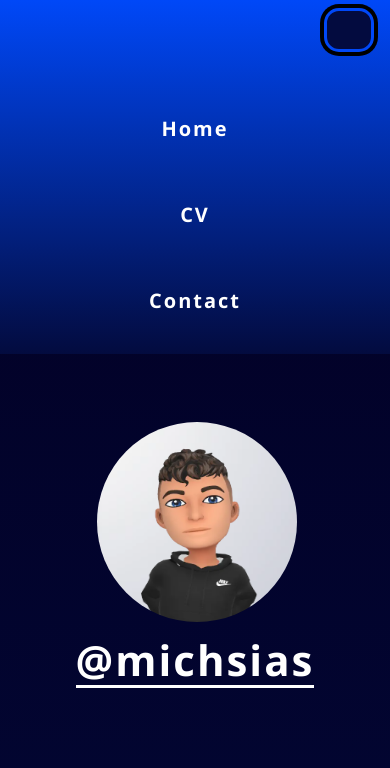
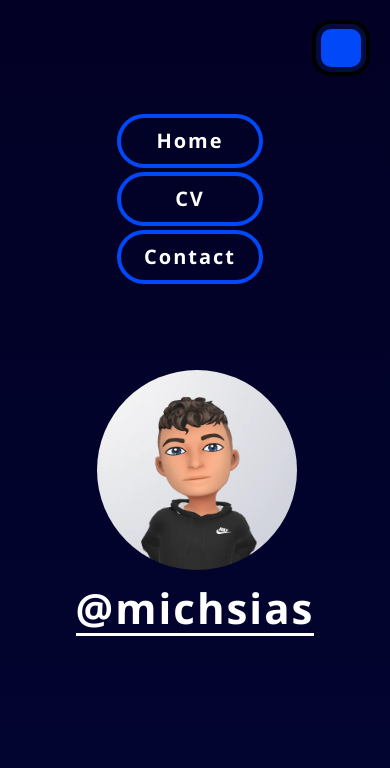
Before and after one commit to michsias/Portfolio, a plain HTML site: page home.html in a window 390 px wide. Both pictures are taken after a click on the button "Toggle navigation". Shown: the top 768 px of the page. Drawn offline with nearby package versions, Linux system fonts and the light colour scheme; files that its build step writes are made by us from their sources.

Commit message:
CSS navigation, then repair the timer codding

```diff
--- a/home.html
+++ b/home.html
@@ -32,9 +32,6 @@
 	<script src="https://cdnjs.cloudflare.com/ajax/libs/html5shiv/3.7.3/html5shiv.min.js"></script>
 	<![endif]-->
 
-    <!-- Link do arkusza stylów Bootstrap -->
-    <link href="https://maxcdn.bootstrapcdn.com/bootstrap/4.5.2/css/bootstrap.min.css" rel="stylesheet">
-
 
     <!-- Boostrap online
     <link href="https://cdn.jsdelivr.net/npm/bootstrap@5.0.2/dist/css/bootstrap.min.css"
@@ -43,6 +40,7 @@
           crossorigin="anonymous">
     -->
 
+
     <!-- Icons fontello-->
     <link rel="preconnect" href="https://fonts.googleapis.com">
     <link rel="preconnect" href="https://fonts.gstatic.com" crossorigin>
@@ -50,8 +48,9 @@
           rel="stylesheet">
     <link rel="stylesheet" href="font/css/fontello.css" >
 
+
     <!-- Boostrap local {28.07.2023} -->
-    <link rel="stylesheet" href="boostrap/css/bootstrap.min.css">
+    <link rel="stylesheet" href="bootstrap/css/bootstrap.min.css">
 
 
     <!-- My CSS-->
@@ -73,13 +72,13 @@
 
                 <div class="container-fluid justify-content-end" id="navBox">
 
-                    <button id="switch" class=" my-2 mx-3 navbar-toggler border-solid" type="button" data-bs-toggle="collapse" data-bs-target="#navMenu" aria-controls="navMenu" aria-expanded="false" aria-label="Toggle navigation">
+                    <button id="switch" class=" my-4 mx-4 navbar-toggler border-solid" type="button" data-bs-toggle="collapse" data-bs-target="#navMenu" aria-controls="navMenu" aria-expanded="false" aria-label="Toggle navigation">
                         <span class="navbar-toggler-icon"></span>
                     </button>
 
-                    <div class="pt-3 collapse navbar-collapse justify-content-end" id="navMenu">
+                    <div class="pt-3 pb-3 collapse navbar-collapse justify-content-end" id="navMenu">
 
-                        <ul class="navbar-nav">
+                        <ul class="mx-5 navbar-nav d-flex align-items-center">
 
                           <li class="nav-item">
                             <a class="nav-link" href="#">Home</a>
@@ -172,11 +171,11 @@
 
                                     <div id="coddingTimer">
 
-                                        <div id="divFrame" onmouseover="changeContent(true)" onmouseout="changeContent(false)">
+                                        <div id="divFrame">
 
                                             <div id="coddingTitle">
                                                 <h2>
-                                                    Codding since:
+                                                    Coding since:
                                                 </h2>
                                             </div>
 
--- a/main.css
+++ b/main.css
@@ -143,7 +143,7 @@ h1 > a:hover
 }
 
 /* ### */
-#navBox
+#navMenu
 {
     max-width: 1400px;
 }
@@ -156,28 +156,15 @@ h1 > a:hover
 
 .nav-item
 {
-    width: 100px;
+    width: 150px;
+    margin-right: 10px;
     text-align: center;
-}
-
-@media (max-width: 1200px)
-{
-    .nav-item
-    {
-        width: 100%;
-        text-align: center;
-        padding: 10px;
-        margin-bottom: 20px;
-    }
-    .nav-item:first-child
-    {
-        margin-top: 20px;
-    }
+    padding: 2px;
 }
 
 .navBox-bg
 {
-    background: linear-gradient(to top, #030b3f, #0048f8);
+    background: #0048f8;
 }
 
 .nav-link
@@ -185,37 +172,24 @@ h1 > a:hover
     font-weight: 700;
     color: white;
 
+    border: 4px solid #0048f8;
+    border-radius: 50px;
+
     letter-spacing: 2px;
 
-    transition: all 0.35s ease-in-out;
+    transition: all .5s ease-in-out;
 }
 
 .nav-link:hover
-    {
-        font-weight: 750;
+{
 
-        color: #0048f8;
+        background-color: #0048f8;
+        border: 4px solid #020127;
+        color: #020127;
 
-        -ms-transform: scale(1.1);
-        -webkit-transform: scale(1.1);
-        transform: scale(1.1);
-    }
-
-@media (max-width: 1200px)
-{
-    .nav-link:hover
-    {
-        color: #030b3f;
-    }
-}
-
-@media (min-width: 1200px)
-{
-    .navbar-nav
-    {
-        margin-right: 150px;
-        margin-top: 20px;
-    }
+        -ms-transform: scale(0.95);
+        -webkit-transform: scale(0.95);
+        transform: scale(0.95);
 }
 
 .navbar-toggler
@@ -223,15 +197,9 @@ h1 > a:hover
     width: 50px;
 
     background-color: #0048f8;
-    border: 3px #030b3f solid;
+    border: 5px #030b3f solid;
     border-radius: 15px;
     transition: all .3s ease-in-out;
-}
-
-.activeBurger
-{
-    background: #030b3f;
-    border: 3px #0048f8 solid;
 }
 
 /* ################################################## */
@@ -380,6 +348,7 @@ h2 > span
 {
     margin: 0;
     margin-top: 5px;
+    height: 20px;
 
     color: white;
     font-weight: 400;
--- a/main.js
+++ b/main.js
@@ -1,87 +1,30 @@
-//Licznik nauki
-
-// Deklaracja stałej daty rozpoczęcia nauki
 const start_HTML = new Date('2023-05-14');
 const start_JS = new Date('2023-08-02');
 
-//Uchytw na id znacznika p
 const coddingHTML = document.getElementById('HTML-CSS');
 const coddingJS = document.getElementById('JS');
 
-//Funkcja przyjmuje dwa agumenty i zwraca liczbe dni nauki
-function updateTimer(counter, startTime)
-{
+const divFrame = document.getElementById('divFrame');
+const originalDivFrame = divFrame.innerHTML;
+
+function updateTimer(counter, startTime)  {
+
     const today = new Date();
     const timeDifference = today.getTime() - startTime.getTime();
-
-    // Obliczanie liczby dni
     const days = Math.floor(timeDifference / (1000 * 60 * 60 * 24));
-
-    // Wyświetlanie czasu na stronie
-    counter.innerHTML = days + ` days`;
+    return counter.innerHTML = days + ` days`;
 }
 
-// Aktualizuj licznik co 24H
-setInterval(updateTimer(coddingHTML, start_HTML), 1000);
-setInterval(updateTimer(coddingJS, start_JS), 1000);
-
-
-//Informacja kiedy był update dni
-
-const divFrame = document.getElementById('divFrame')
-const originalDivFrame =
-'<div id="coddingTitle"><h2>Codding since:</h2></div><div><ul id="coddingList"><li>HTML + CSS<p id="HTML-CSS"></p></li><li>JavaScript<p id="JS"></p></li></ul></div>';
-
-function changeContent(replace)
-{
-    if(replace)
-    {
-      divFrame.innerHTML = " ";
-
-      const newDiv = document.createElement('div');
-      newDiv.textContent = "Hi";
-      divFrame.appendChild(newDiv);
-    }
-    else
-    {
-      divFrame.innerHTML = originalDivFrame;
+function changeContent(replace) {
+    if (replace) {
+        divFrame.innerHTML = "<div> Hi </div>";
+    } else {
+        divFrame.innerHTML = originalDivFrame;
     }
 }
 
+setInterval(() => updateTimer(coddingHTML, start_HTML), 500);
+setInterval(() => updateTimer(coddingJS, start_JS), 500);
 
-
-
-
-
-
-
-
-
-
-
-
-
-
-
-
-
-
-
-
-
-
-
-
-
-
-
-
-
-const burger = document.querySelector('#switch');
-const nav = document.querySelector('#navBox')
-
-burger.addEventListener('click', function()
-{
-  burger.classList.toggle('activeBurger');
-  nav.classList.toggle('navBox-bg');
-});
+divFrame.addEventListener('mouseenter', () => changeContent(true));
+divFrame.addEventListener('mouseleave', () => changeContent(false));
```
